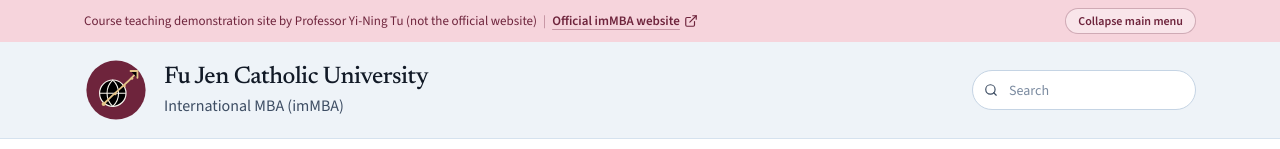
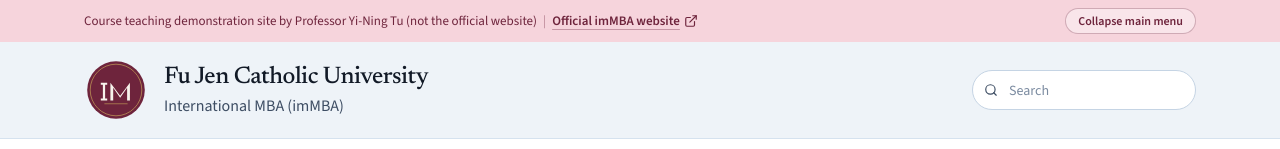
Before and after one commit to Victorpth/immba-site, a Next.js app: page /en/ in a window 1280 px wide. Shown: the top 149 px of the page. Built offline with nearby package versions, Linux system fonts and the light colour scheme.

Commit message:
Replace the illustrated mark with an IM seal.
A burgundy roundel, gold ring, and serif monogram read as a school emblem beside the program name.

Co-authored-by: pothetv <pothetv@gmail.com>

```diff
--- a/src/components/logo-mark.tsx
+++ b/src/components/logo-mark.tsx
@@ -1,42 +1,20 @@
 type LogoMarkProps = {
   className?: string;
-  /** Light sits on the cream branding bar. Dark sits on the ink footer. */
+  /** Header and footer share one seal. */
   tone?: "dark" | "light";
 };
 
-export function LogoMark({ className, tone = "dark" }: LogoMarkProps) {
-  const onLight = tone === "light";
-  const line = onLight ? "#f7f3ec" : "currentColor";
-  const gold = "#e4c48a";
-
+export function LogoMark({ className }: LogoMarkProps) {
   return (
-    <svg viewBox="0 0 80 80" className={className} role="img" aria-label="From Fu Jen, across partner campuses, into a global career">
-      <title>From Fu Jen, across partner campuses, into a global career</title>
-      <circle cx="40" cy="40" r="37" fill={onLight ? "#6e243c" : "none"} stroke={onLight ? "none" : line} strokeWidth="1.6" />
-      <circle cx="36" cy="44" r="16.5" stroke={line} strokeWidth="1.5" />
+    <svg viewBox="0 0 80 80" className={className} role="img" aria-label="imMBA">
+      <title>imMBA</title>
+      <circle cx="40" cy="40" r="36" fill="#6e243c" />
+      <circle cx="40" cy="40" r="32.25" fill="none" stroke="#c6a15a" strokeWidth="0.85" />
       <path
-        d="M36 27.6c4.6 4.2 7.2 9.2 7.2 16.4s-2.6 12.2-7.2 16.4c-4.6-4.2-7.2-9.2-7.2-16.4s2.6-12.2 7.2-16.4Z"
-        stroke={line}
-        strokeWidth="1.35"
+        fill="#f7f3ec"
+        d="M21 31h8v2.3h-2.6v17.4H29V53h-8v-2.3h2.6V33.3H21V31zM33 53V31l12.2 16.2L57.4 31V53h-3.5V37.2L45.2 49.6 36.5 37.2V53H33z"
       />
-      <path d="M20.2 44h31.6" stroke={line} strokeWidth="1.35" strokeLinecap="round" />
-      <path
-        d="M24.5 57.5c8-8 14.5-14 22-20.5 6.2-5.4 12.2-11.2 18.8-18.2"
-        stroke={gold}
-        strokeWidth="2.3"
-        strokeLinecap="round"
-      />
-      <circle cx="24.5" cy="57.5" r="2.5" fill={gold} />
-      <circle cx="39" cy="45" r="1.7" fill={gold} />
-      <circle cx="50.5" cy="35" r="1.7" fill={gold} />
-      <circle cx="60" cy="25.5" r="1.7" fill={gold} />
-      <path
-        d="M58.2 16.2h8.6v8.6"
-        stroke={gold}
-        strokeWidth="2.3"
-        strokeLinecap="round"
-        strokeLinejoin="round"
-      />
+      <path d="M26 57.2h28" stroke="#c6a15a" strokeWidth="0.75" strokeLinecap="round" />
     </svg>
   );
 }
```
Also changed, not shown: src/app/icon.svg.
